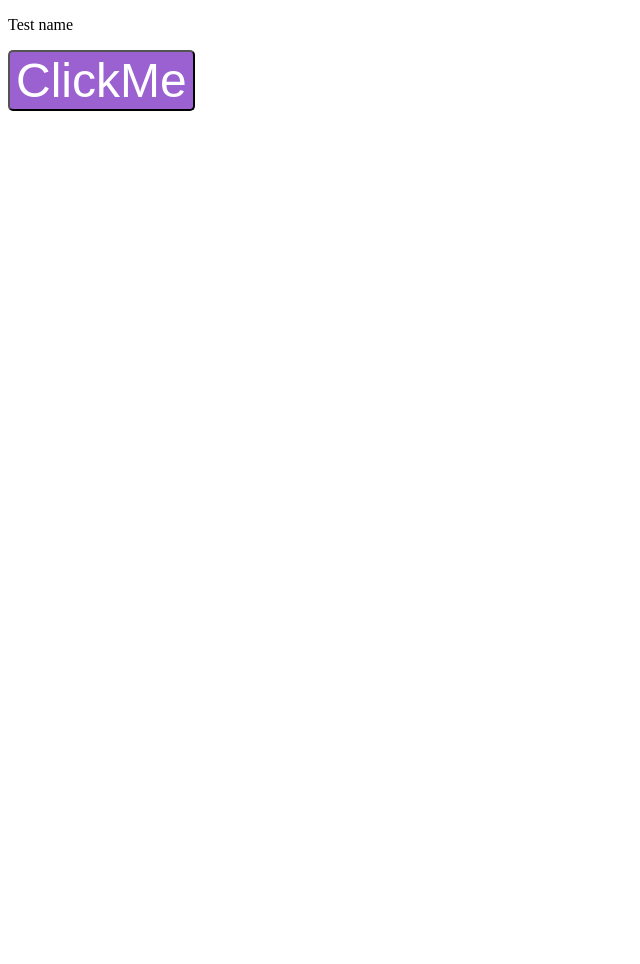
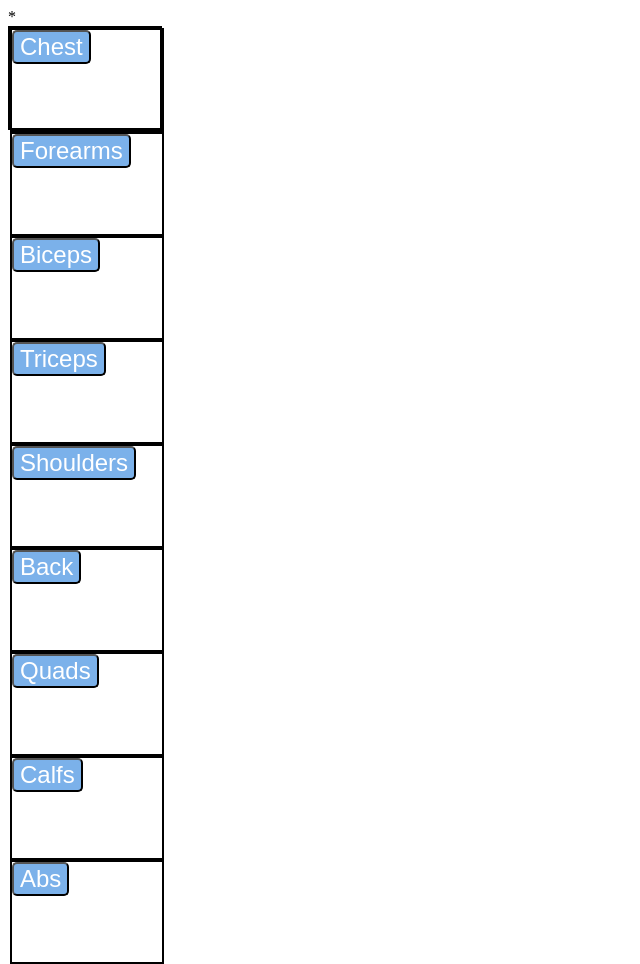
Before and after one commit to venev09/Mladi_Tuesari, a plain HTML site: page mladi_tuesari.html in a window 1280 px wide. Shown: the whole page, without its empty margins (0-640 px from the left). Before the commit the page ends 800 px from the top, so only its background shows below. Drawn offline with Linux system fonts and the light colour scheme.

Commit message:
muscle group added

```diff
--- a/mladi_tueasari_style.css
+++ b/mladi_tueasari_style.css
@@ -1,10 +1,17 @@
-#HiToGoodbye{
+button{
+    background-color: hsl(211, 72%, 70%);
     border-radius: 5px;
-    background-color: hsl(271, 55%, 60%);
-    font-size:3em;
+    font-size:1.5em;
     color:white;
 }
 
-#HiToGoodbye:hover{
-    background-color: hsl(271, 87%, 58%);
+button:hover{
+    background-color: rgb(101, 101, 255);
 }
+
+div{
+    display:block;
+    height: 100px;
+    width: 150px;
+    border: 2px solid black;
+}
--- a/mladi_tuesari.html
+++ b/mladi_tuesari.html
@@ -1,4 +1,4 @@
-<!DOCTYPE html>
+*<!DOCTYPE html>
 <html lang="en">
 <head>
     <meta charset="UTF-8">
@@ -7,9 +7,16 @@
     <title></title>
 </head>
 <body>
-    <div id="myDiv">
-        <p>Test name</p>
-        <button id="HiToGoodbye">ClickMe</button>
+    <div id="muscleGroup1">
+        <div id="chest"><button id="Chest">Chest</button><br></div>
+        <div id="forearms"><button id="Forearms">Forearms</button><br></div>
+        <div id="biceps"><button id="Biceps">Biceps</button><br></div>
+        <div id="triceps"><button id="Triceps">Triceps</button><br></div>
+        <div id="shoulders"><button id="Shoulders">Shoulders</button><br></div>
+        <div id="back"><button id="Back">Back</button><br></diV>
+        <div id="quads"><button id="Quads">Quads</button><br></diV>
+        <div id="calfs"><button id="Calfs">Calfs</button><br></div>
+        <div id="abs"><button id="Abs">Abs</button><br></div>
     </div>
 </body>
 </html>
```
